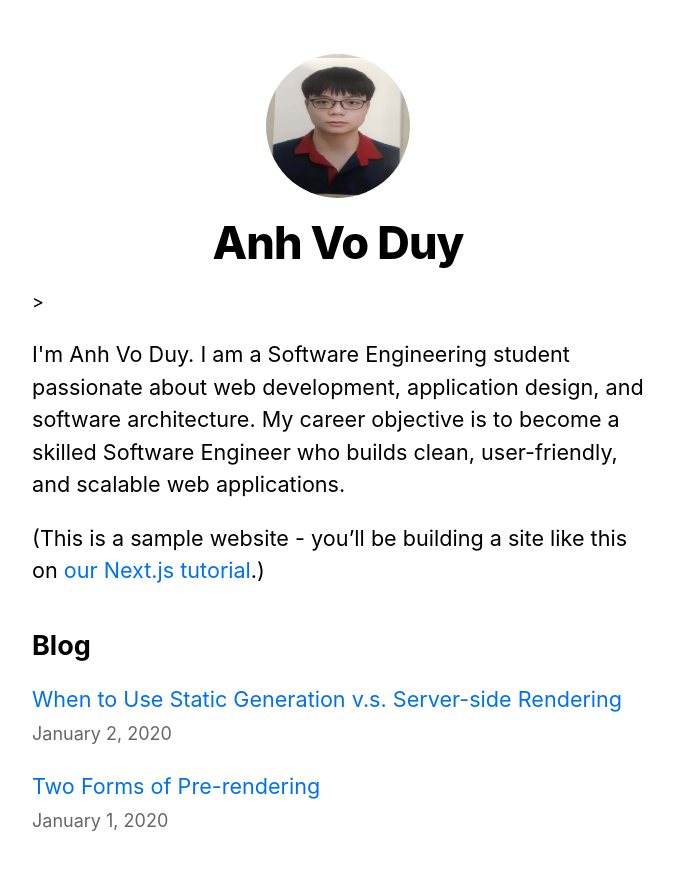
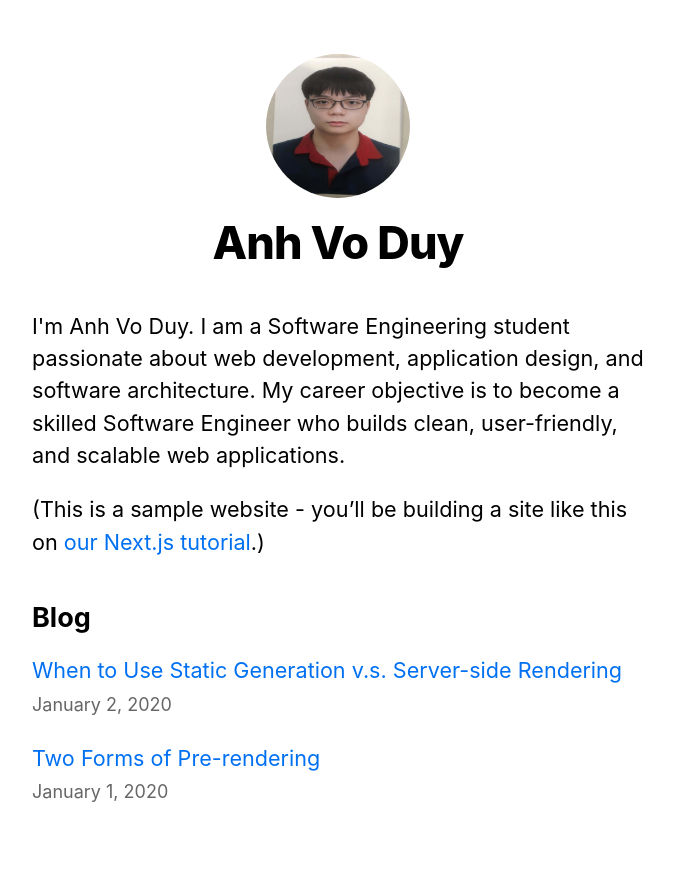
Before and after one commit to tuananhvo588-design/nextjs-blog, a Next.js app: page / in a window 1280 px wide. Shown: the top 870 px of the page, without its empty margins (302-975 px from the left). Built offline with nearby package versions, Linux system fonts and the light colour scheme.

Commit message:
fix: correct syntax error in Layout component in Home page

```diff
--- a/pages/index.js
+++ b/pages/index.js
@@ -8,7 +8,7 @@ import Date from '../components/date';
 
 export default function Home({ allPostsData }) {
   return (
-    <Layout home>>
+    <Layout home>
       <Head>
         <title>Anh Vo Duy's Website</title>
       </Head>
```
